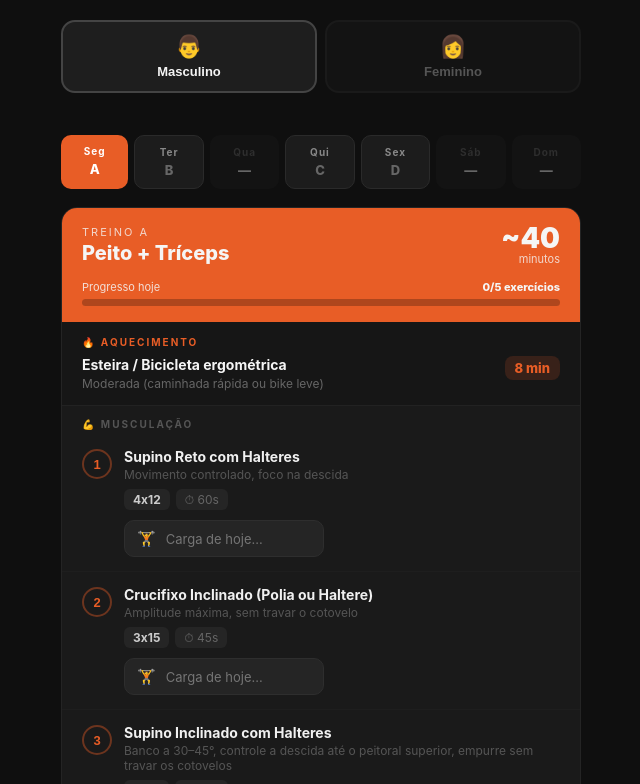
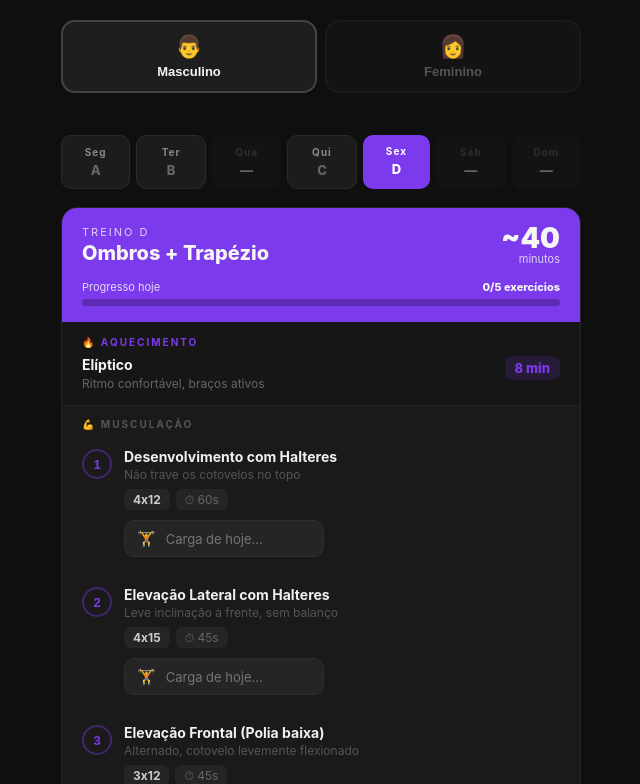
Before and after one commit to Geraldosbn/my-training, a React (Vite) app: page / in a window 1280 px wide. Shown: the top 784 px of the page, without its empty margins (319-959 px from the left). Built offline with nearby package versions, Linux system fonts and the light colour scheme.

Commit message:
abrir automaticamente na aba do treino do dia atual ou do último dia ativo
https://claude.ai/code/session_01CpRdiyubvP2s2SJQMsFxDs

```diff
--- a/src/App.tsx
+++ b/src/App.tsx
@@ -175,6 +175,19 @@ const profiles: Record<ProfileKey, Profile> = {
 const STORAGE_KEY = "treino_gym_data_v2";
 const todayKey = (): string => new Date().toISOString().slice(0, 10);
 
+// JS getDay(): 0=Dom,1=Seg,...,6=Sáb → índice no array semana (Seg=0,...,Dom=6)
+const JS_DAY_TO_SEMANA: Record<number, number> = { 0: 6, 1: 0, 2: 1, 3: 2, 4: 3, 5: 4, 6: 5 };
+
+function getWorkoutForToday(p: ProfileKey): string {
+  const { semana, workouts } = profiles[p];
+  const todayIdx = JS_DAY_TO_SEMANA[new Date().getDay()];
+  for (let i = 0; i < 7; i++) {
+    const d = semana[(todayIdx - i + 7) % 7];
+    if (d.ativo && d.treino) return d.treino;
+  }
+  return Object.keys(workouts)[0];
+}
+
 function loadData(): AppData {
   try { return JSON.parse(localStorage.getItem(STORAGE_KEY) ?? "{}") as AppData; }
   catch { return {}; }
@@ -186,7 +199,7 @@ function saveData(d: AppData): void {
 
 export default function TreinoApp() {
   const [perfil, setPerfil] = useState<ProfileKey>("eu");
-  const [selected, setSelected] = useState<string>("A");
+  const [selected, setSelected] = useState<string>(() => getWorkoutForToday("eu"));
   const [data, setData] = useState<AppData>(() => loadData());
   const [flash, setFlash] = useState<boolean>(false);
 
@@ -195,8 +208,7 @@ export default function TreinoApp() {
 
   const switchPerfil = (p: ProfileKey): void => {
     setPerfil(p);
-    const first = profiles[p].semana.find(d => d.ativo);
-    setSelected(first?.treino ?? Object.keys(profiles[p].workouts)[0]);
+    setSelected(getWorkoutForToday(p));
   };
 
   const treino = profile.workouts[selected] ?? profile.workouts[Object.keys(profile.workouts)[0]];
```
